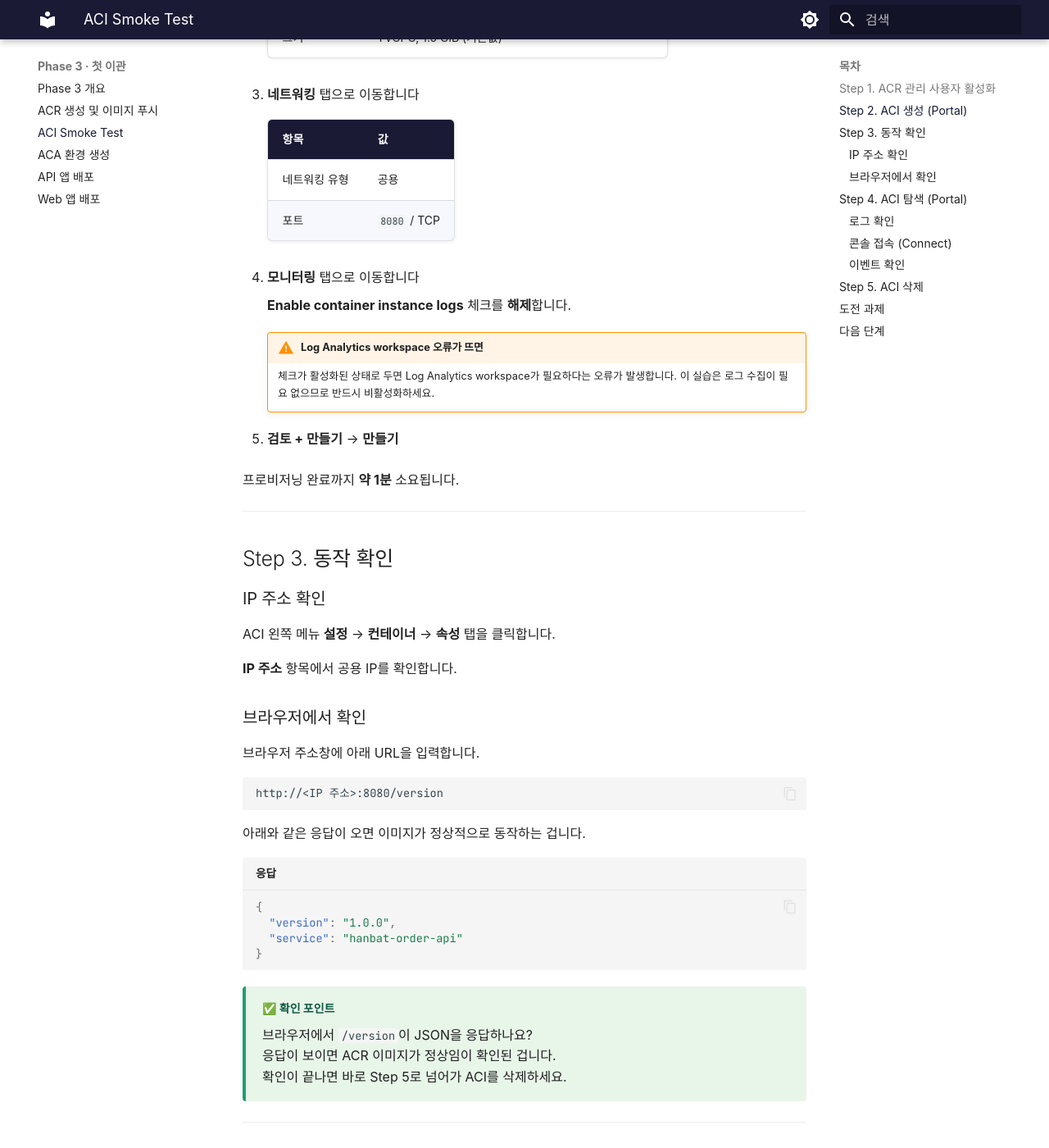
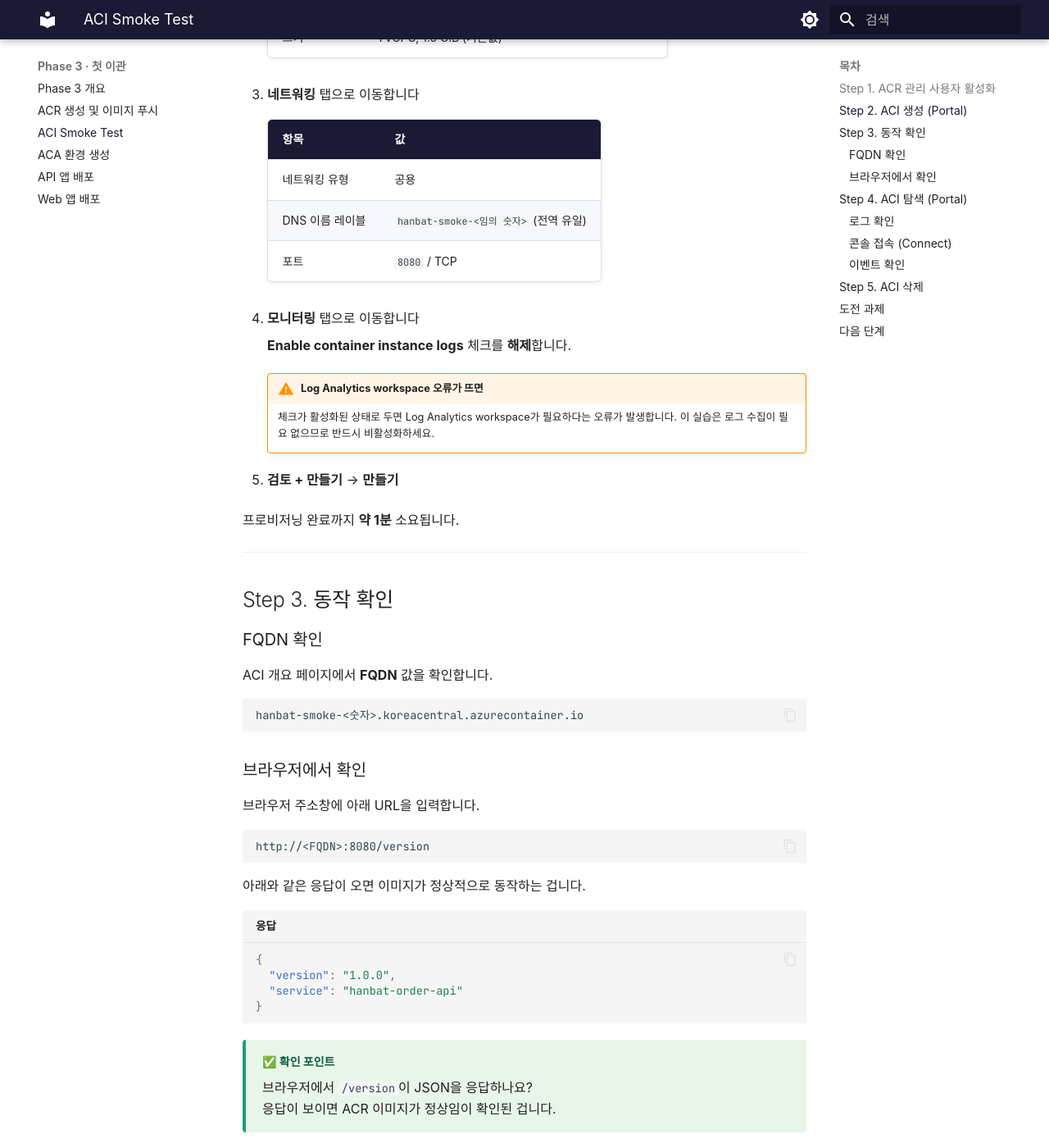
Before and after one commit to skilleat-labs/container-service-labs, an MkDocs documentation site: the page built from docs/phase-3/aci-smoke-test.md, in a window 1280 px wide and 1400 px high, scrolled down 1786 px. Shown: the whole window at 82% size. Built offline with MkDocs 1.6.1 and Material for MkDocs 9.7.7, drawn with Linux system fonts in a browser that asks for light colours; some web fonts are replaced.

Commit message:
Revert "fix: ACI DNS 이름 레이블 제거 및 IP 확인 경로를 설정>컨테이너>속성으로 수정"
This reverts commit 259a1e8fcc31d286e94c93733dbbb35c57a46d01.

````diff
--- a/docs/phase-3/aci-smoke-test.md
+++ b/docs/phase-3/aci-smoke-test.md
@@ -51,6 +51,7 @@ Smoke test 용도이므로 ACR의 **관리 사용자(Admin User)** 를 일시적
     | 항목 | 값 |
     |------|-----|
     | 네트워킹 유형 | 공용 |
+    | DNS 이름 레이블 | `hanbat-smoke-<임의 숫자>` (전역 유일) |
     | 포트 | `8080` / TCP |
 
 4. **모니터링** 탭으로 이동합니다
@@ -68,18 +69,20 @@ Smoke test 용도이므로 ACR의 **관리 사용자(Admin User)** 를 일시적
 
 ## Step 3. 동작 확인
 
-### IP 주소 확인
+### FQDN 확인
 
-ACI 왼쪽 메뉴 **설정** → **컨테이너** → **속성** 탭을 클릭합니다.
+ACI 개요 페이지에서 **FQDN** 값을 확인합니다.
 
-**IP 주소** 항목에서 공용 IP를 확인합니다.
+```
+hanbat-smoke-<숫자>.koreacentral.azurecontainer.io
+```
 
 ### 브라우저에서 확인
 
 브라우저 주소창에 아래 URL을 입력합니다.
 
 ```
-http://<IP 주소>:8080/version
+http://<FQDN>:8080/version
 ```
 
 아래와 같은 응답이 오면 이미지가 정상적으로 동작하는 겁니다.
@@ -94,8 +97,7 @@ http://<IP 주소>:8080/version
 <div class="checkpoint">
 <div class="checkpoint-title">✅ 확인 포인트</div>
 브라우저에서 <code>/version</code>이 JSON을 응답하나요?<br>
-응답이 보이면 ACR 이미지가 정상임이 확인된 겁니다.<br>
-확인이 끝나면 바로 Step 5로 넘어가 ACI를 삭제하세요.
+응답이 보이면 ACR 이미지가 정상임이 확인된 겁니다.
 </div>
 
 ---
````
